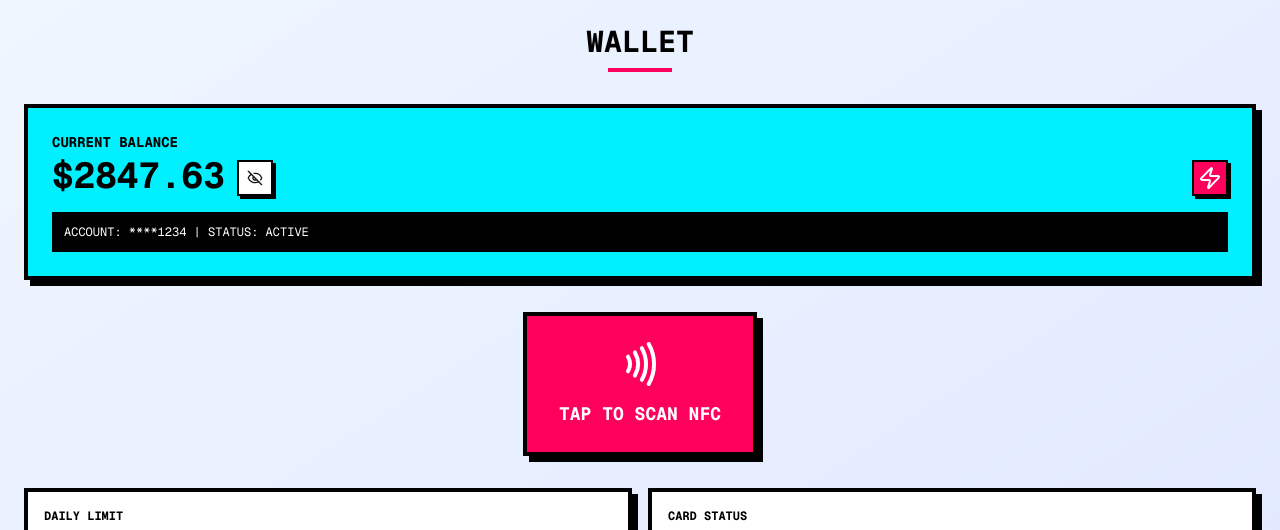
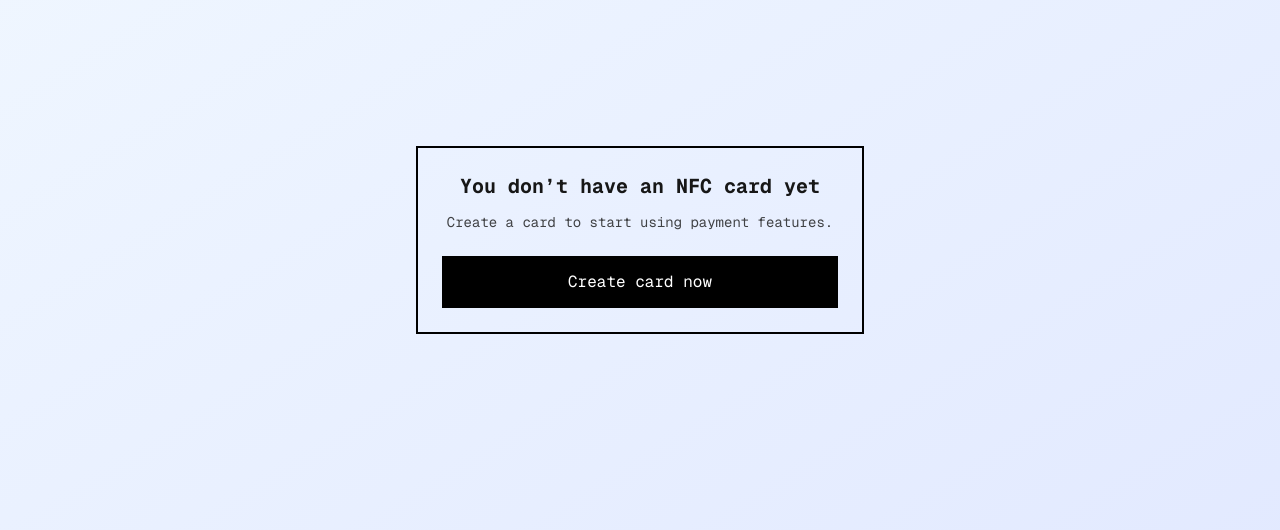
Before and after one commit to nhatlapross/NFC-suipay, a Next.js app in the folder frontend/: page / in a window 1280 px wide. Shown: the top 530 px of the page. Built offline with nearby package versions, Linux system fonts and the light colour scheme; no server answers.

Commit message:
feat(frontend): card guard UX, english copy, show wallet address; fix cardType and payment history endpoint

```diff
--- a/frontend/src/app/page.tsx
+++ b/frontend/src/app/page.tsx
@@ -4,19 +4,93 @@ import HomeScreen from "@/components/screens/HomeScreen";
 import ProfileScreen from "@/components/screens/ProfileScreen";
 import SettingsScreen from "@/components/screens/SettingsScreen";
 import TransactionsScreen from "@/components/screens/TransactionsScreen";
-import { useState } from "react";
+import { useEffect, useState } from "react";
+import { getUserCardsAPI, createCardAPI } from "@/lib/api-client";
 
 export default function Home() {
     const [activeTab, setActiveTab] = useState("home");
     const [showBalance, setShowBalance] = useState(true);
+    const [hasCard, setHasCard] = useState<boolean | null>(null);
+    const [creating, setCreating] = useState(false);
+    const [cardInfo, setCardInfo] = useState<any | null>(null);
+
+    useEffect(() => {
+        let mounted = true;
+        (async () => {
+            try {
+                console.log('[Home] Fetching user cards...');
+                const res: any = await getUserCardsAPI();
+                if (!mounted) return;
+                const list = res?.cards || res?.data?.cards || res?.data || [];
+                const has = Array.isArray(list) && list.length > 0;
+                setHasCard(has);
+                if (has) {
+                    console.log('[Home] Cards fetched:', list);
+                    setCardInfo(list[0]);
+                } else {
+                    console.log('[Home] No cards found');
+                }
+            } catch {
+                console.error('[Home] Failed to fetch cards');
+                setHasCard(false);
+            }
+        })();
+        return () => {
+            mounted = false;
+        };
+    }, []);
+
+    const handleCreateQuickCard = async () => {
+        try {
+            setCreating(true);
+            const res: any = await createCardAPI({
+                cardType: "virtual",
+                cardName: "My NFC",
+                limits: { daily: 300, monthly: 2000 },
+            });
+            console.log('[Home] createCardAPI response:', res);
+            if (res?.success) {
+                // Refetch cards to get latest info of created card
+                const updated: any = await getUserCardsAPI();
+                console.log('[Home] Refetched cards after create:', updated);
+                const list = updated?.cards || updated?.data?.cards || updated?.data || [];
+                const has = Array.isArray(list) && list.length > 0;
+                setHasCard(has);
+                if (has) setCardInfo(list[0]);
+            } else if (res?.card || res?.data) {
+                setHasCard(true);
+                setCardInfo(res.card || res.data);
+            }
+        } finally {
+            setCreating(false);
+        }
+    };
 
     const renderActiveScreen = () => {
         switch (activeTab) {
             case "home":
+                if (!hasCard) {
+                    return (
+                        <div className="min-h-[60vh] flex items-center justify-center p-6">
+                            <div className="max-w-md w-full border-2 border-black p-6 text-center">
+                                <h1 className="text-xl font-mono font-bold mb-3">You don’t have an NFC card yet</h1>
+                                <p className="text-sm font-mono mb-6 opacity-80">Create a card to start using payment features.</p>
+                                <button
+                                    onClick={handleCreateQuickCard}
+                                    disabled={creating}
+                                    className="w-full py-3 bg-black text-white font-mono border-2 border-black disabled:opacity-60"
+                                >
+                                    {creating ? "Creating card..." : "Create card now"}
+                                </button>
+                            </div>
+                        </div>
+                    );
+                }
                 return (
                     <HomeScreen
                         showBalance={showBalance}
                         onToggleBalance={() => setShowBalance(!showBalance)}
+                        card={cardInfo}
                     />
                 );
             case "transactions":
@@ -35,12 +109,17 @@ export default function Home() {
         }
     };
 
+    if (hasCard === null) {
+        return (
+            <div className="min-h-screen flex items-center justify-center">
+                <div className="animate-pulse text-sm">Loading...</div>
+            </div>
+        );
+    }
+
     return (
         <>
-            {/* Main Content */}
             <div className="pb-20 min-h-screen">{renderActiveScreen()}</div>
-
-            {/* Bottom Navigation */}
             <BottomNavigation
                 activeTab={activeTab}
                 onTabChange={setActiveTab}
--- a/frontend/src/components/screens/HomeScreen.tsx
+++ b/frontend/src/components/screens/HomeScreen.tsx
@@ -1,16 +1,21 @@
 import React from "react";
 import { Nfc, Eye, EyeOff, Zap } from "lucide-react";
 import { mockWalletData } from "@/data/mockData";
+import { useWalletContext } from "@/contexts/WalletContext";
 
 interface HomeScreenProps {
     showBalance: boolean;
     onToggleBalance: () => void;
+    card?: any | null;
 }
 
 const HomeScreen: React.FC<HomeScreenProps> = ({
     showBalance,
     onToggleBalance,
+    card,
 }) => {
+    const { wallet } = useWalletContext();
+    const address = wallet?.address;
     return (
         <div className="p-6 space-y-8">
             {/* Header */}
@@ -52,11 +57,30 @@ const HomeScreen: React.FC<HomeScreenProps> = ({
                 </div>
 
                 <div className="bg-neo-black text-neo-white p-3 font-mono text-xs">
-                    ACCOUNT: ****1234 | STATUS: ACTIVE
+                    <div>ADDRESS: <span className="break-all">{address || '—'}</span></div>
+                    {card && (
+                        <div>STATUS: {card.isActive ? 'ACTIVE' : 'INACTIVE'}</div>
+                    )}
                 </div>
             </div>
 
-            {/* NFC Scan Button */}
+            {/* Card Preview + NFC Scan */}
+            <div className="space-y-4">
+                {card && (
+                    <div className="border-4 border-neo-black shadow-brutal bg-neo-white p-4">
+                        <div className="flex items-center justify-between mb-2">
+                            <p className="font-mono text-xs font-bold text-neo-black">YOUR NFC CARD</p>
+                            <span className={`font-mono text-xs ${card.isActive ? 'text-neo-cyan' : 'text-neo-pink'}`}>{card.isActive ? 'ACTIVE' : 'INACTIVE'}</span>
+                        </div>
+                        <div className="font-mono text-sm">
+                            <div>TYPE: <span className="font-bold">{card.cardType || '—'}</span></div>
+                            <div>UUID: <span className="break-all">{(card.cardUuid || card.id || '—')}</span></div>
+                            {typeof card.usageCount === 'number' && (
+                                <div>USAGE: <span className="font-bold">{card.usageCount}</span></div>
+                            )}
+                        </div>
+                    </div>
+                )}
                 <div className="text-center">
                     <button className="bg-neo-pink text-neo-white border-4 border-neo-black shadow-brutal hover:shadow-brutal-lg transition-shadow px-8 py-6 font-mono font-bold text-lg">
                         <div className="flex flex-col items-center gap-3">
@@ -64,6 +88,7 @@ const HomeScreen: React.FC<HomeScreenProps> = ({
                             <span>TAP TO SCAN NFC</span>
                         </div>
                     </button>
+                </div>
             </div>
 
             {/* Quick Stats */}
--- a/frontend/src/lib/api-client.ts
+++ b/frontend/src/lib/api-client.ts
@@ -97,7 +97,7 @@ export async function setPinAPI(pin: string, confirmPin: string) {
 
 // Card APIs
 export async function createCardAPI(data: {
-  cardType: 'standard' | 'premium' | 'corporate';
+  cardType: 'virtual' | 'physical';
   cardName?: string;
   limits?: { daily: number; monthly: number };
 }) {
@@ -144,7 +144,7 @@ export async function getPaymentHistoryAPI(params?: {
   startDate?: string;
   endDate?: string;
 }) {
-  return api.get('/payment/history', { params });
+  return api.get('/payment/transactions', { params });
 }
 
 export async function refundTransactionAPI(txId: string, reason?: string) {
```
Lines whose indentation alone changed are shown as unchanged.
